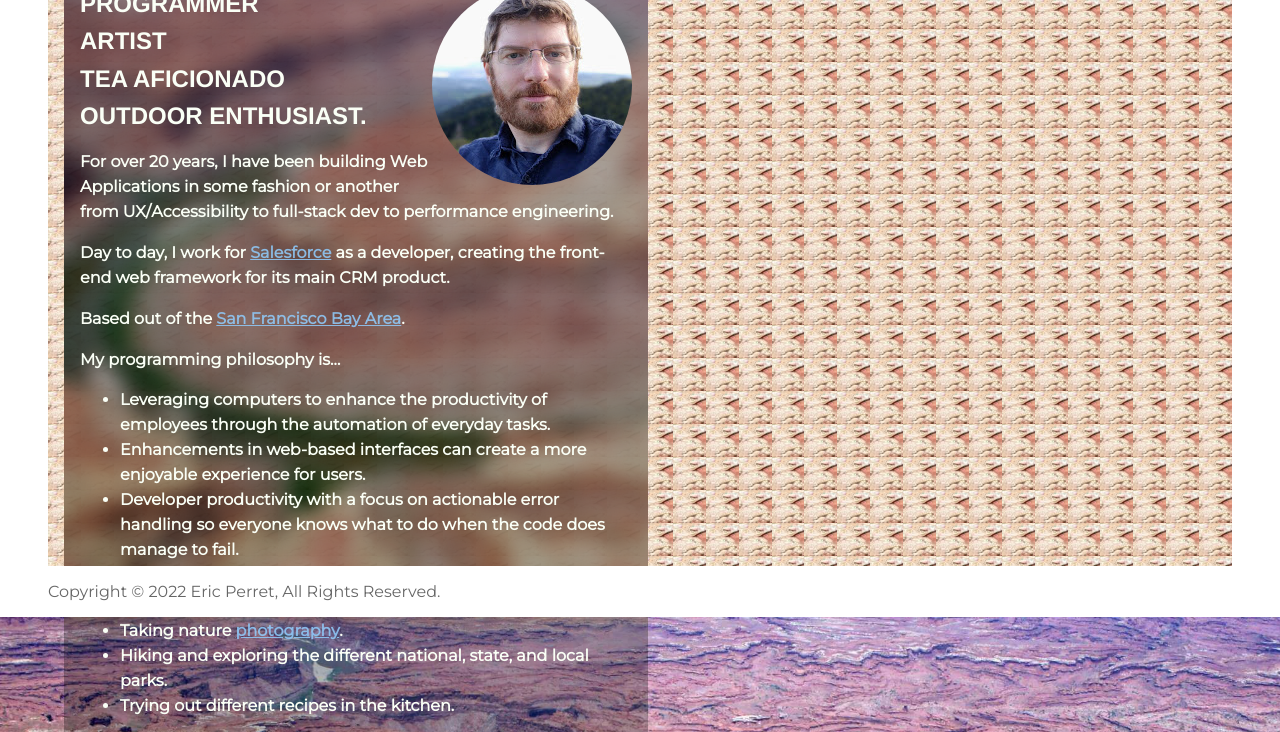
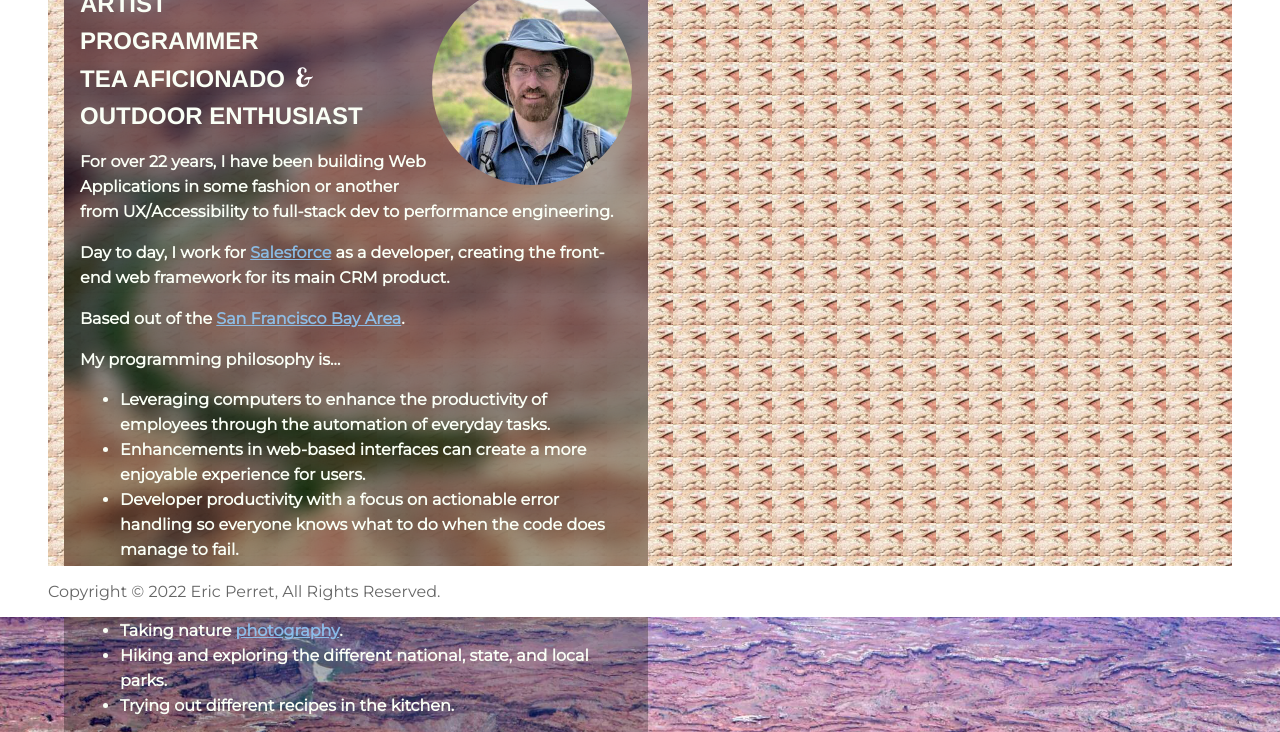
Before and after one commit to humaknlght/ericperretsinfo, a plain HTML site: page src/index.html in a window 1280 px wide. Shown: the part 183-915 px from the top of the page. Drawn offline with Linux system fonts and the light colour scheme.

Commit message:
feat: new profile photo

```diff
--- a/src/-(Hire_me_for_my_wicked_CSS_skills)-.css
+++ b/src/-(Hire_me_for_my_wicked_CSS_skills)-.css
@@ -172,6 +172,9 @@ nav {
 
 .content > main a {
     color: rgba(144, 202, 249, .87);
+}
+#and {
+    fill: #fff;
 }
 #me {
     float: right;
--- a/src/index.html
+++ b/src/index.html
@@ -55,9 +55,9 @@
     <header><h1 class="font title" title="⠗⠊⠉ ⠏⠑⠗⠗⠑⠞"><span><span class="clip-text" contenteditable="true" spellcheck="false">Eric Perret</span></span></h1></header>
     <div class="font content">
         <main contenteditable="true" spellcheck="false">
-            <a href="#" id="me" contenteditable="false"><img width="200" height="200" class="me" src="img/perret.jpg" alt="Portrait of Eric Perret (Me)" title="Portrait of Eric Perret (Me)"/></a>
-            <p class="tagline">Programmer<br/>Artist<br/>Tea Aficionado<br/>Outdoor Enthusiast.</p>
-            <p>For over <time datetime="2000">20 years</time>, I have been building <b>Web Applications</b> in some fashion or another from <b>UX</b>/<b>Accessibility</b> to <b>full-stack dev</b> to <b>performance engineering.</b></p>
+            <a href="#" id="me" contenteditable="false"><img width="200" height="200" class="me" src="img/ericperret.jpg" alt="Portrait of Eric Perret (Me)" title="Portrait of Eric Perret (Me)"/></a>
+            <p class="tagline">Artist<br/>Programmer<br/>Tea Aficionado <!-- htmlmin:ignore --><svg aria-labelledby="and-icon" width="25" height="20" id="and" viewBox="0 0 6.6 8.1" xmlns="http://www.w3.org/2000/svg"><title id="and-icon">and</title><path d="M6.6 3.6v.6l-.3.4-.5.3-.5.2-.2 1.2-.6 1q-.4.4-.9.6-.5.2-1.2.2l-1-.1q-.5-.2-.8-.6L0 6.7V5.1l.4-.7q.1-.3.4-.5l.6-.4-.7-.7L.5 2l.1-.7.4-.6q.2-.3.6-.4.3-.2.8-.2l.8.1.5.4.4.4v.9L4 2l-.2.2h-.5L3.1 2l.2-.2V1q0-.2-.2-.3h-.2L2.6.5l-.3.1Q2 .7 2 1l-.1.4-.1.4v.5l.3.5.5.5.6.2-.6.3-.4.6-.3.6v1.2q0 .3.2.5l.4.3.6.1q.9 0 1.3-.5t.5-1.5h-.8q-.7 0-1 .4 0-.7.5-1Q4 4 4.8 4h1.4l.4-.4z"/></svg><!-- htmlmin:ignore --><br/>Outdoor Enthusiast</p>
+            <p>For over <time datetime="2000">22 years</time>, I have been building <b>Web Applications</b> in some fashion or another from <b>UX</b>/<b>Accessibility</b> to <b>full-stack dev</b> to <b>performance engineering.</b></p>
             <p>Day to day, I work for <a contenteditable="false" href="https://www.salesforce.com">Salesforce</a> as a developer, creating the front-end web framework for its main CRM product.</p>
             <p>Based out of the <a contenteditable="false" href="https://goo.gl/maps/mPQSeoEmtm12">San Francisco Bay Area</a>.</p>
             <p>My programming philosophy is&hellip;</p>
```
Also changed, not shown: src/img/ericperret.jpg (added).
